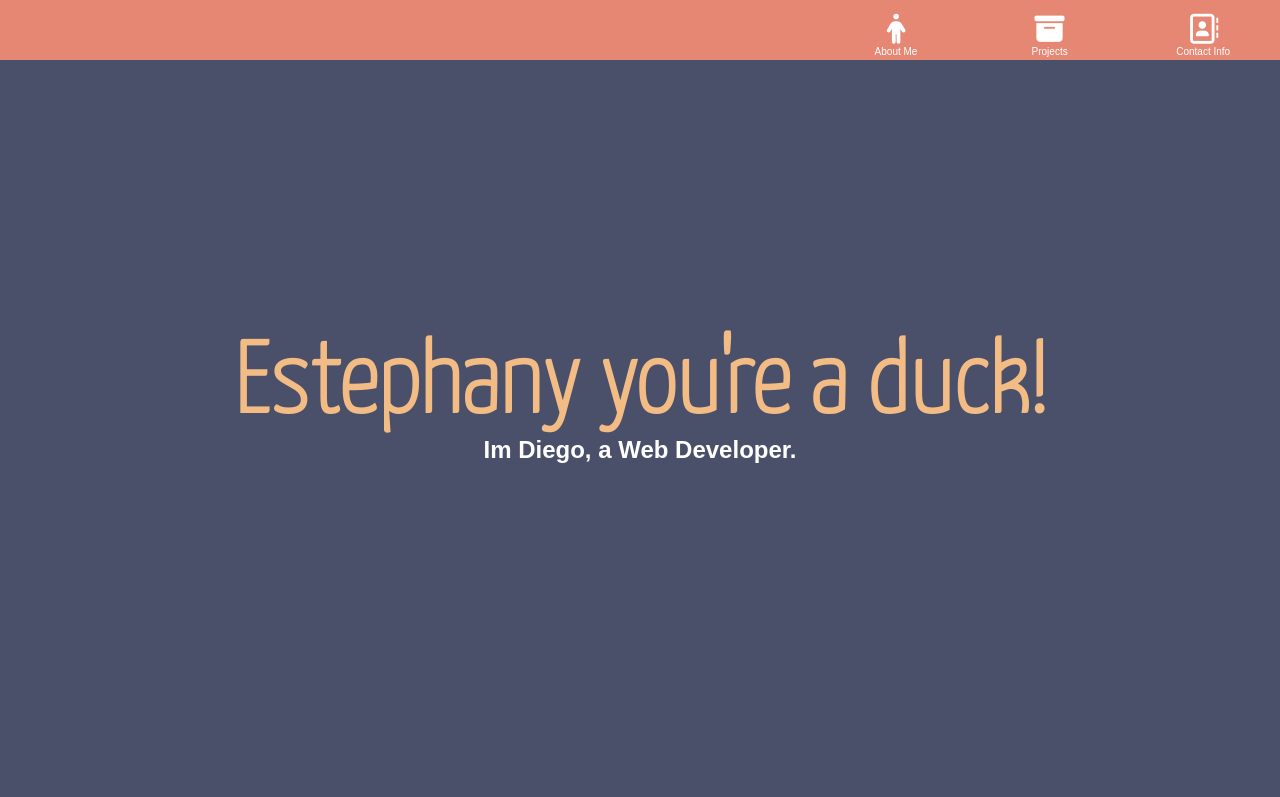
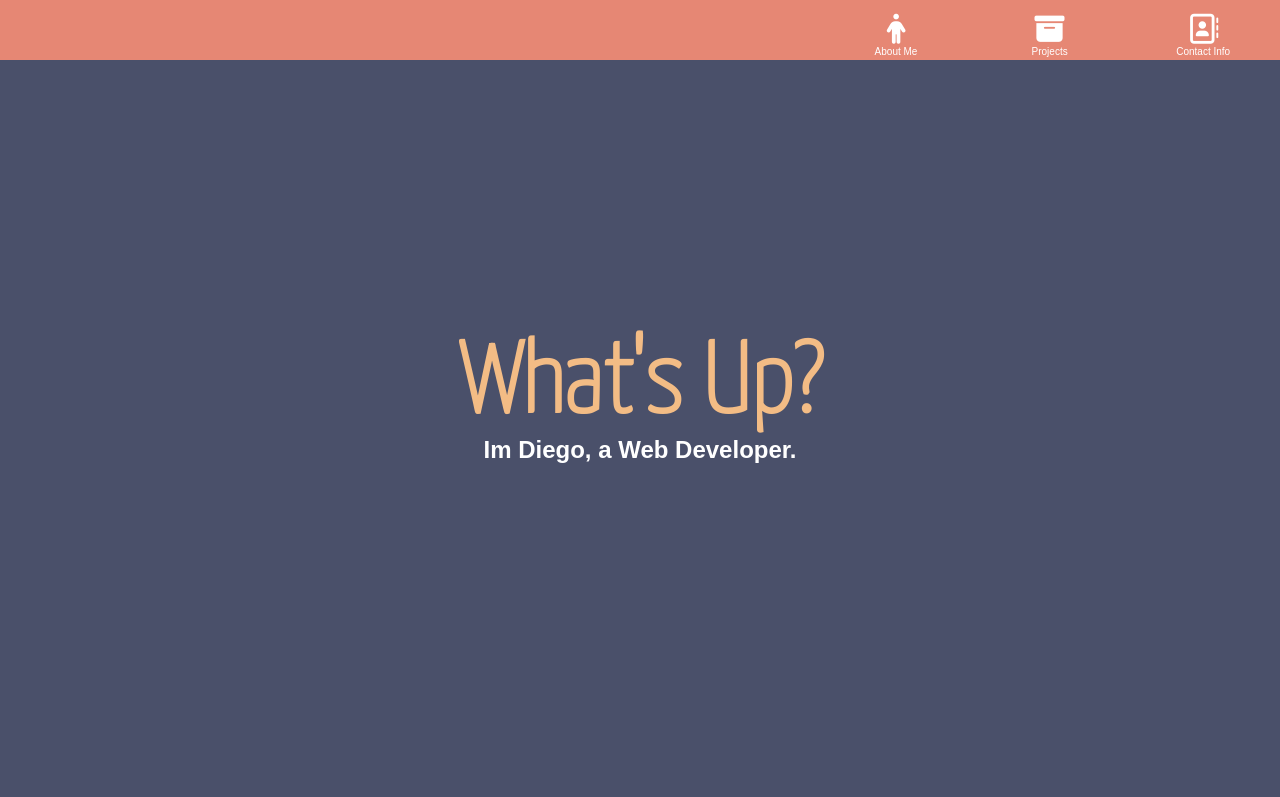
Before and after one commit to diego-5/diego-5.github.io, a plain HTML site: page index.html in a window 1280 px wide. Shown: the top 797 px of the page. Drawn offline with Linux system fonts and the light colour scheme.

Commit message:
Update index.html

```diff
--- a/index.html
+++ b/index.html
@@ -29,7 +29,7 @@
 <!-- welcome sec start-->
 <section id="welcome-section">
     <h1>
-        Estephany you're a duck!
+        What's Up?
     </h1>
     <h2>
         Im Diego, a Web Developer.
```
